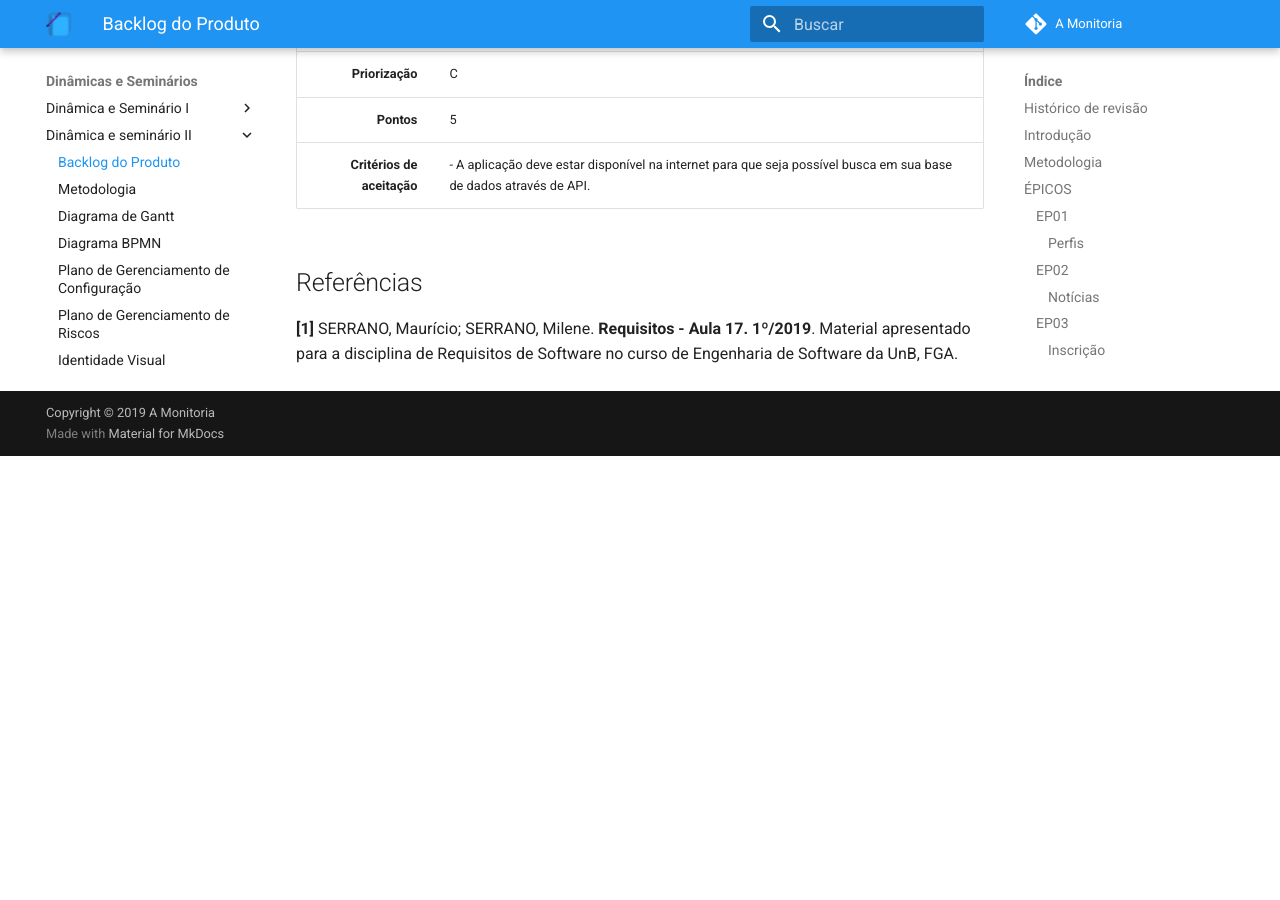
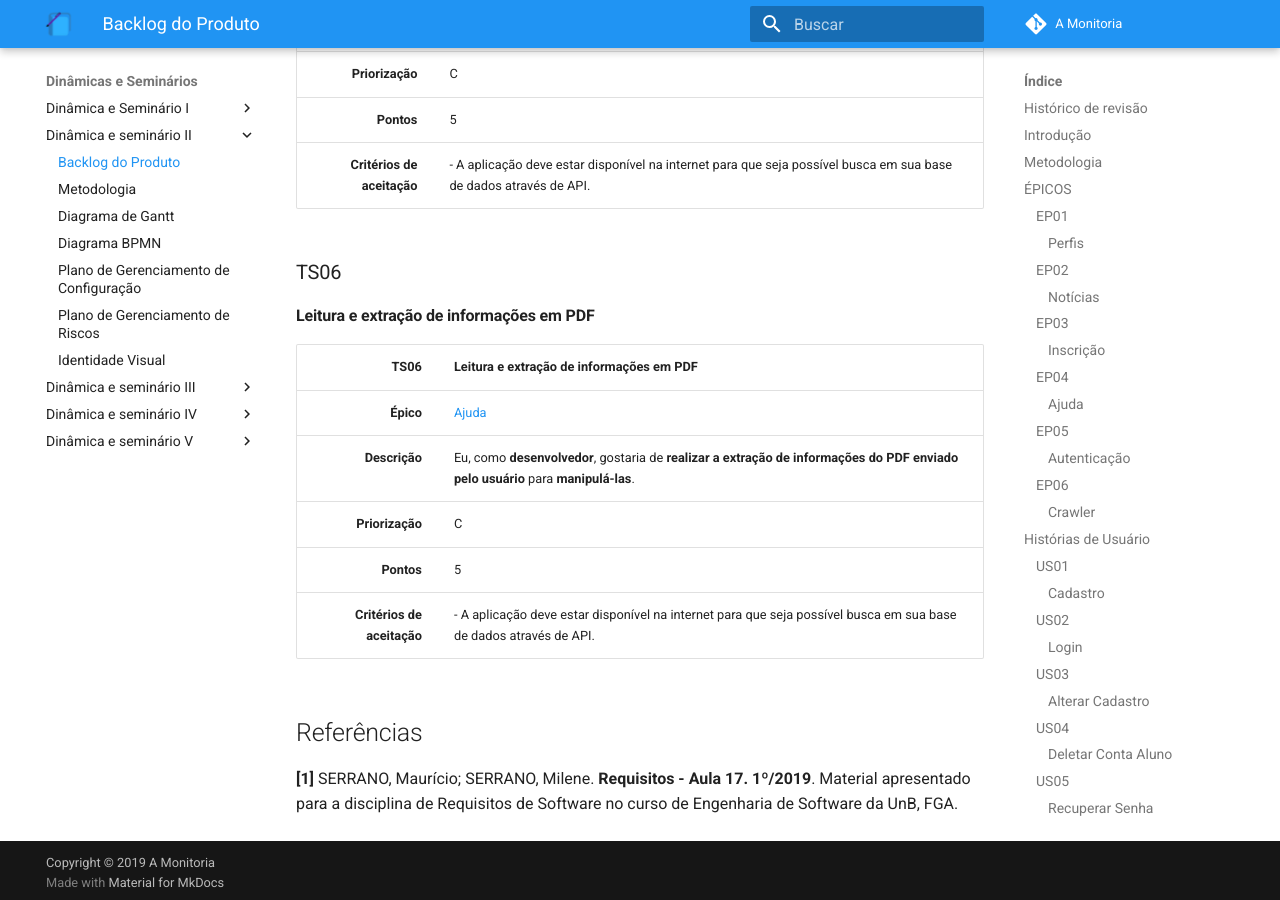
Before and after one commit to 2019-2-arquitetura-desenho/wiki, an MkDocs documentation site: the page built from docs/dinamica_seminario_II/backlog_do_produto.md, in a window 1280 px wide and 900 px high, scrolled down 17533 px. Built offline with MkDocs 1.6.1 and Material for MkDocs 9.7.7, drawn with Linux system fonts in a browser that asks for light colours; comment, search, counter and statistics services are not loaded; old or Windows-style settings are respelled for this version of MkDocs; before the commit the page ends 17989 px from its top, so only the background shows below that.

Commit message:
Adding TS06 on backlog.
Signed-off-by: Rafael Makaha <rafael.makaha@gmail.com>

```diff
--- a/docs/dinamica_seminario_II/backlog_do_produto.md
+++ b/docs/dinamica_seminario_II/backlog_do_produto.md
@@ -448,6 +448,17 @@
 | **Pontos** | 5 |
 | **Critérios de aceitação** | -  A aplicação deve estar disponível na internet para que seja possível busca em sua base de dados através de API. |
 
+### TS06
+#### Leitura e extração de informações em PDF
+
+| TS06 | Leitura e extração de informações em PDF |
+| ---: | :---------- |
+| **Épico** | [Ajuda](#ep05) |
+| **Descrição** | Eu, como **desenvolvedor**, gostaria de **realizar a extração de informações do PDF enviado pelo usuário** para **manipulá-las**. |
+| **Priorização** | C |
+| **Pontos** | 5 |
+| **Critérios de aceitação** | -  A aplicação deve estar disponível na internet para que seja possível busca em sua base de dados através de API. |
+
 
 ## Referências
 
```
